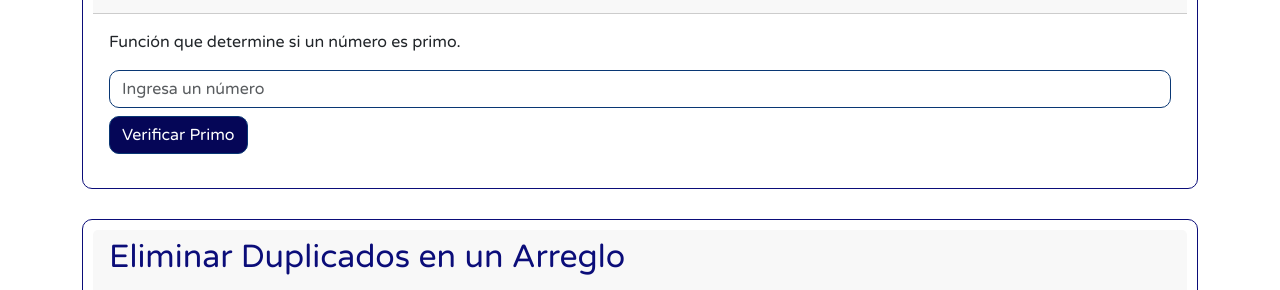
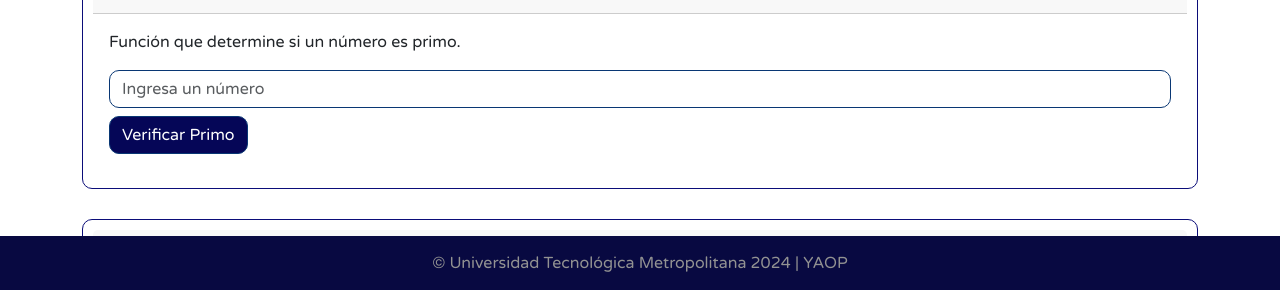
Before and after one commit to Yahirpuc/EjerciciosPracticosJS, a plain HTML site: page index.html in a window 1280 px wide. Shown: the part 510-800 px from the top of the page. Drawn offline with nearby package versions, Linux system fonts and the light colour scheme.

Commit message:
Update index.html
Agregue un Footer.

```diff
--- a/index.html
+++ b/index.html
@@ -61,6 +61,17 @@
 
             background-color: rgb(5, 6, 87);
 
+        }
+        footer {
+            padding: 15px;
+            color: rgb(146, 146, 146);
+            background-color: rgb(8, 9, 65);
+            text-align: center;
+            font-family: "Varela Round", sans-serif;
+            font-style: normal;
+            width: 100%;
+            bottom: 0;
+            position: sticky;
         }
     </style>
 </head>
@@ -162,6 +173,7 @@
         </div>
 
     </main>
+    <footer>© Universidad Tecnológica Metropolitana 2024 | YAOP</footer>
 
 
 
```
